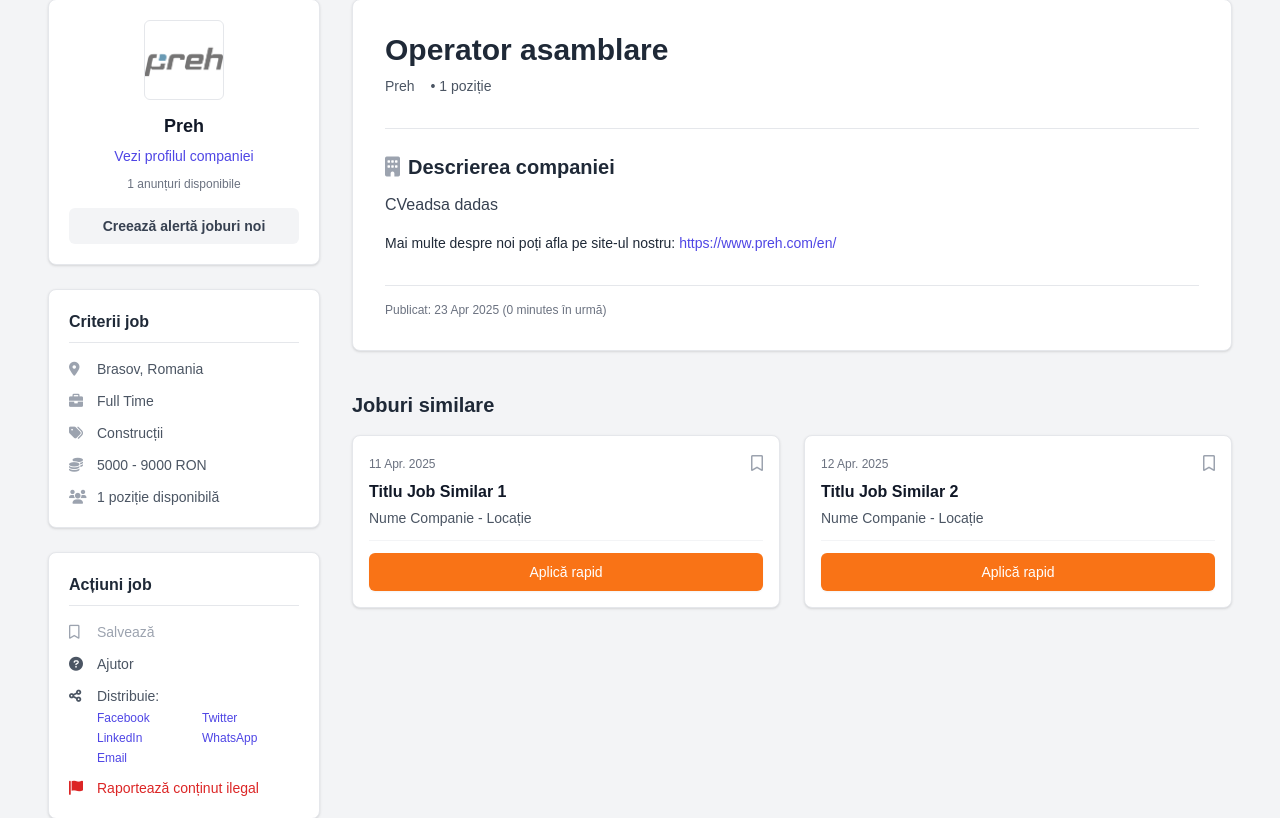
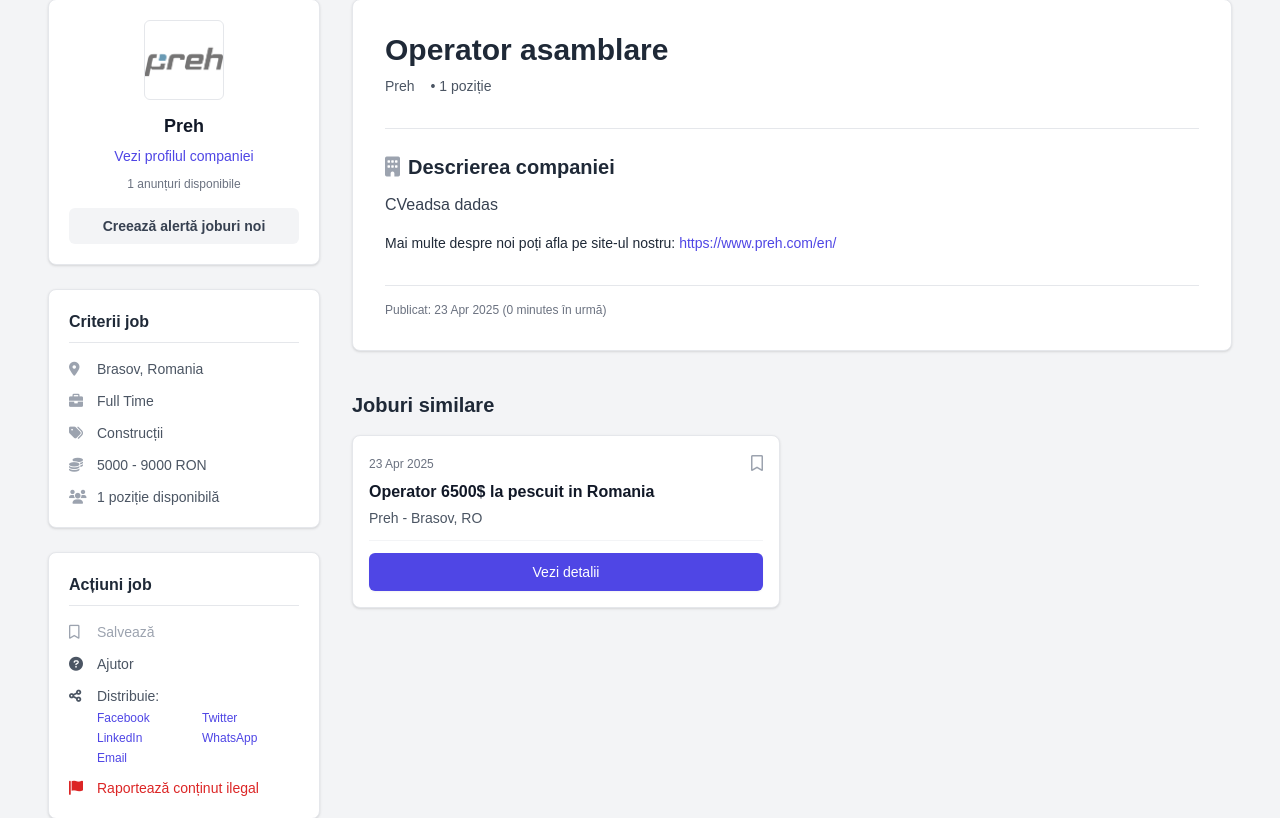
Before and after one commit to GaitanS/locuridemunca, a Django app: a page that uses templates/jobs/job_detail.html in a window 1280 px wide. Shown: the part 129-947 px from the top of the page. Run offline with Django 5.2, Linux system fonts and the light colour scheme; data comes from the database, SQL or seed files in the repository; some libraries are stand-ins or nearby versions.

Commit message:
feat(job_detail): add similar jobs section to job detail page
Enhance the job detail page by displaying a list of similar jobs based on the same category. This helps users discover related job opportunities more easily. The similar jobs are limited to 4 and exclude the current job being viewed.

```diff
--- a/jobs/views.py
+++ b/jobs/views.py
@@ -58,6 +58,16 @@
     def get_queryset(self):
         # Ensure we can only view published jobs, prefetch related data
         return Job.objects.filter(is_published=True).select_related('company', 'category', 'company__companyprofile')
+
+    def get_context_data(self, **kwargs):
+        context = super().get_context_data(**kwargs)
+        job = self.get_object()
+        # Find similar jobs (same category, excluding current job, limit to 4)
+        context['similar_jobs'] = Job.objects.filter(
+            category=job.category,
+            is_published=True
+        ).exclude(pk=job.pk).select_related('company', 'company__companyprofile').order_by('-created_at')[:4] # Limit to 4 similar jobs
+        return context
 
 # --- Job Creation ---
 
--- a/templates/jobs/job_detail.html
+++ b/templates/jobs/job_detail.html
@@ -195,25 +195,28 @@
              {# Similar Jobs Section (Moved below main content) #}
             <div class="mt-10">
                 <h2 class="text-xl font-semibold text-gray-800 mb-4">Joburi similare</h2>
+                {% if similar_jobs %}
                 <div class="grid grid-cols-1 md:grid-cols-2 gap-6">
-                    {# Placeholder - Loop through related jobs later #}
-                    {% for i in "12" %} {# Example loop #}
+                    {% for similar_job in similar_jobs %}
                     <div class="bg-white rounded-lg shadow border border-gray-200 p-4 flex flex-col">
                          <div class="flex justify-between items-center mb-1">
-                            <span class="text-xs text-gray-500">1{{ i }} Apr. 2025</span>
+                            <span class="text-xs text-gray-500">{{ similar_job.created_at|date:"d M Y" }}</span>
                             {# Placeholder save button #}
                             <button class="text-gray-400 hover:text-indigo-600"><i class="far fa-bookmark"></i></button>
                          </div>
-                         <h3 class="text-md font-semibold text-gray-900 mb-1"><a href="#" class="hover:text-indigo-600">Titlu Job Similar {{ i }}</a></h3>
-                         <p class="text-sm text-gray-600 mb-3">Nume Companie - Locație</p>
+                         <h3 class="text-md font-semibold text-gray-900 mb-1"><a href="{% url 'jobs:job_detail' similar_job.slug %}" class="hover:text-indigo-600">{{ similar_job.title }}</a></h3>
+                         <p class="text-sm text-gray-600 mb-3">{{ similar_job.company.companyprofile.company_name|default:similar_job.company.username }} - {{ similar_job.city }}{% if similar_job.country %}, {{ similar_job.country }}{% endif %}</p>
                          <div class="mt-auto pt-3 border-t border-gray-100">
-                              <a href="#" class="w-full inline-flex justify-center items-center px-4 py-2 border border-transparent text-sm font-medium rounded-md shadow-sm text-white bg-orange-500 hover:bg-orange-600 focus:outline-none focus:ring-2 focus:ring-offset-2 focus:ring-orange-500 transition duration-300">
-                                Aplică rapid
+                              <a href="{% url 'jobs:job_detail' similar_job.slug %}" class="w-full inline-flex justify-center items-center px-4 py-2 border border-transparent text-sm font-medium rounded-md shadow-sm text-white bg-indigo-600 hover:bg-indigo-700 focus:outline-none focus:ring-2 focus:ring-offset-2 focus:ring-indigo-500 transition duration-300">
+                                Vezi detalii
                             </a>
                          </div>
                     </div>
                     {% endfor %}
                 </div>
+                {% else %}
+                <p class="text-gray-600">Nu există joburi similare disponibile momentan.</p>
+                {% endif %}
             </div>
 
         </main>
```
